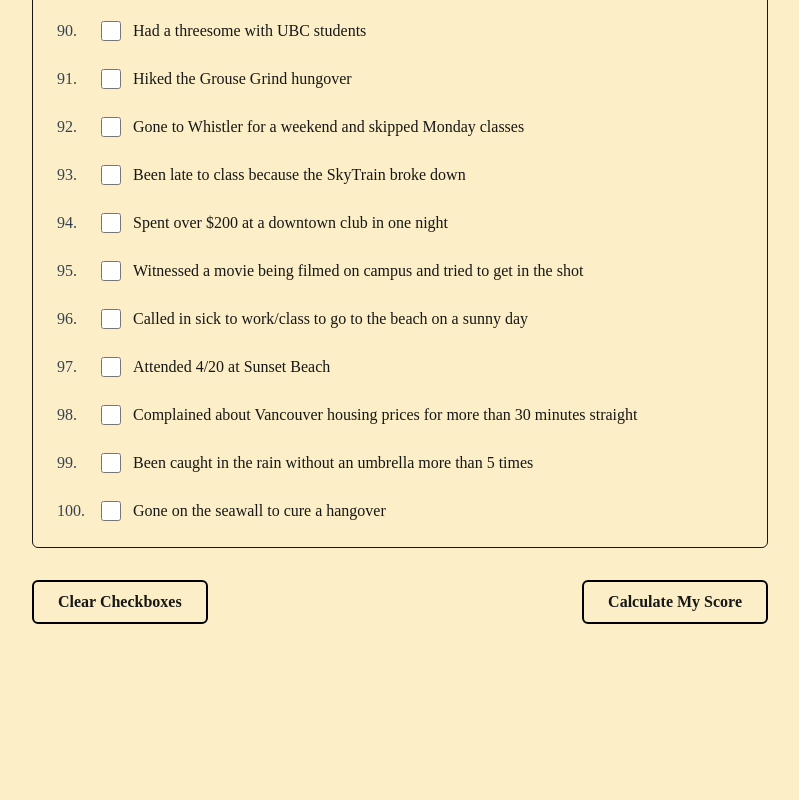
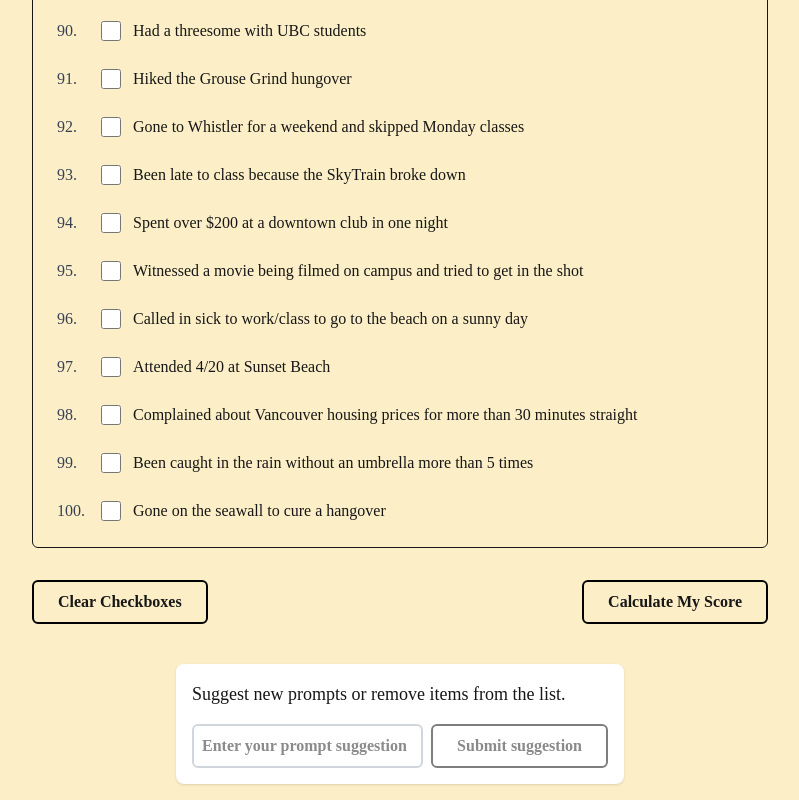
Before and after one commit to adriandlam/ubcpuritytest.com, a Next.js app: page /general in a window 1280 px wide. Shown: the part 4938-5738 px from the top of the page, without its empty margins (240-1039 px from the left). Before the commit the page ends 5602 px from the top, so only its background shows below. Built offline with nearby package versions, Linux system fonts and the light colour scheme.

Commit message:
feat(db): add suggestions

```diff
--- a/app/(prompts)/general/page.tsx
+++ b/app/(prompts)/general/page.tsx
@@ -3,7 +3,6 @@
 import { GENERAL } from "@/data/prompts";
 import Link from "next/link";
 import { useState } from "react";
-
 export default function GeneralPage() {
 	const [selected, setSelected] = useState<string[]>([]);
 	const [submitted, setSubmitted] = useState(false);
--- a/app/(prompts)/layout.tsx
+++ b/app/(prompts)/layout.tsx
@@ -1,3 +1,5 @@
+import SuggestionsForm from "@/components/SuggestionsForm";
+
 export default function PromptLayout({
 	children,
 }: {
@@ -10,6 +12,8 @@ export default function PromptLayout({
 				<h1 className="text-5xl font-bold mb-6">The UBC Purity Test</h1>
 			</div>
 			{children}
+
+			<SuggestionsForm />
 		</div>
 	);
 }
--- /dev/null
+++ b/app/api/suggestions/route.ts
@@ -0,0 +1,36 @@
+import { NextResponse, type NextRequest} from "next/server";
+import pool from "@/utils/db";
+
+export async function POST(request: NextRequest) {
+	try {
+		const { suggestion, page } = await request.json();
+
+    if (!suggestion || typeof suggestion !== 'string' || suggestion.trim() === '') {
+      return NextResponse.json(
+        { error: "Suggestion is required" },
+        { status: 400 }
+      );
+    }
+
+    const query = `
+      INSERT INTO suggestions (suggestion_text, page_path, created_at, status)
+      VALUES ($1, $2, NOW(), 'pending')
+      RETURNING id
+    `;
+
+    const result = await pool.query(query, [suggestion.trim(), page || null]);
+
+    return NextResponse.json({
+      success: true,
+      id: result.rows[0].id,
+      message: "Suggestion submitted successfully",
+    });
+  } catch (error) {
+    console.error("Error submitting suggestion:", error);
+
+    return NextResponse.json(
+      { error: "Failed to submit suggestion" },
+      { status: 500 }
+    );
+  }
+}
--- /dev/null
+++ b/components/SuggestionsForm.tsx
@@ -0,0 +1,87 @@
+"use client";
+import { useEffect, useState } from "react";
+import { usePathname } from "next/navigation";
+
+export default function SuggestionsForm() {
+	const pathname = usePathname();
+	const [suggestion, setSuggestion] = useState("");
+	const [isSubmitting, setIsSubmitting] = useState(false);
+	const [message, setMessage] = useState(null);
+
+	if (pathname === "/") {
+		return null;
+	}
+
+	const handleSubmit = async (e) => {
+		e.preventDefault();
+		if (!suggestion.trim()) return;
+
+		setIsSubmitting(true);
+		setMessage(null);
+
+		try {
+			const response = await fetch("/api/suggestions", {
+				method: "POST",
+				headers: {
+					"Content-Type": "application/json",
+				},
+				body: JSON.stringify({
+					suggestion,
+					page: pathname,
+				}),
+			});
+
+			if (!response.ok) {
+				throw new Error("Failed to submit suggestion");
+			}
+
+			const data = await response.json();
+			setMessage({ type: "success", text: "Thank you for your suggestion!" });
+			setSuggestion("");
+		} catch (error) {
+			console.error("Error submitting suggestion:", error);
+			setMessage({
+				type: "error",
+				text: "Failed to submit. Please try again.",
+			});
+		} finally {
+			setIsSubmitting(false);
+		}
+	};
+
+	return (
+		<div className="w-full max-w-md mx-auto p-4 bg-white rounded-lg shadow-sm mb-4">
+			<h3 className="text-lg font-medium mb-4">
+				Suggest new prompts or remove items from the list.
+			</h3>
+
+			<form onSubmit={handleSubmit} className="space-y-4">
+				<div className="flex items-center gap-2">
+					<input
+						type="text"
+						placeholder="Enter your prompt suggestion"
+						className="w-full border-2 border-gray-300 font-semibold p-2 rounded-md cursor-text transition bg-white"
+						value={suggestion}
+						onChange={(e) => setSuggestion(e.target.value)}
+						disabled={isSubmitting}
+					/>
+					<button
+						type="submit"
+						className="border-2 border-black text-nowrap font-semibold px-6 py-2 rounded-md cursor-pointer transition hover:bg-gray-50 disabled:opacity-50 disabled:cursor-not-allowed"
+						disabled={isSubmitting || !suggestion.trim()}
+					>
+						{isSubmitting ? "Submitting..." : "Submit suggestion"}
+					</button>
+				</div>
+			</form>
+
+			{message && (
+				<p
+					className={`text-sm mt-4 text-center ${message.type === "success" ? "text-green-600" : "text-red-600"}`}
+				>
+					{message.text}
+				</p>
+			)}
+		</div>
+	);
+}
--- /dev/null
+++ b/utils/db.ts
@@ -0,0 +1,11 @@
+import { Pool } from "pg";
+
+const pool = new Pool({
+	connectionString: process.env.RAILWAY_POSTGRESQL_URL,
+	ssl:
+		process.env.NODE_ENV === "production"
+			? { rejectUnauthorized: false }
+			: false,
+});
+
+export default pool;
```
